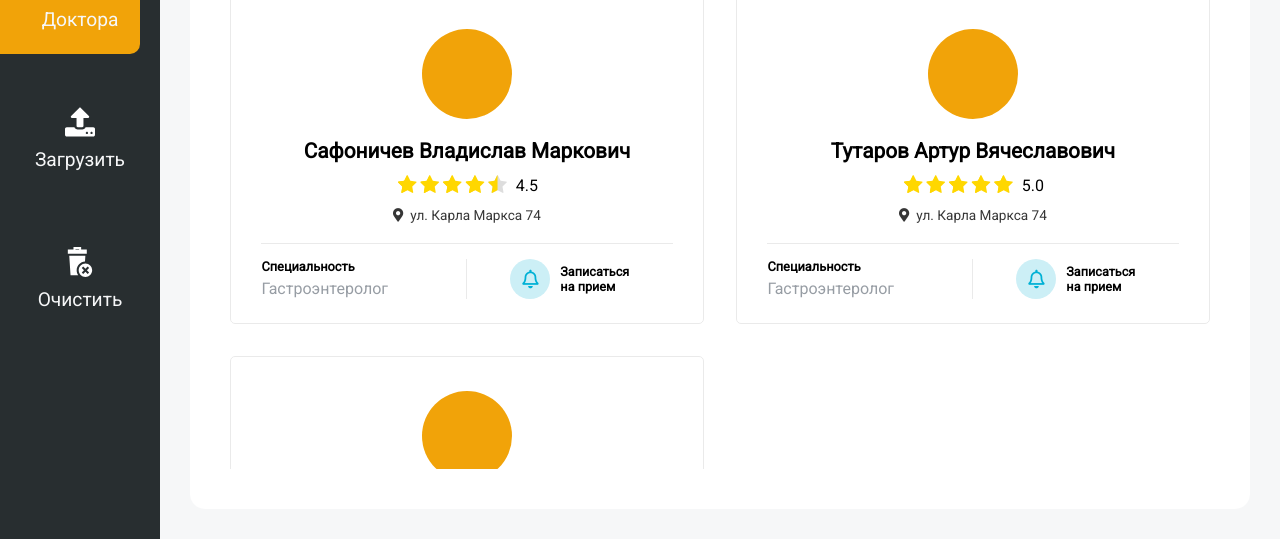
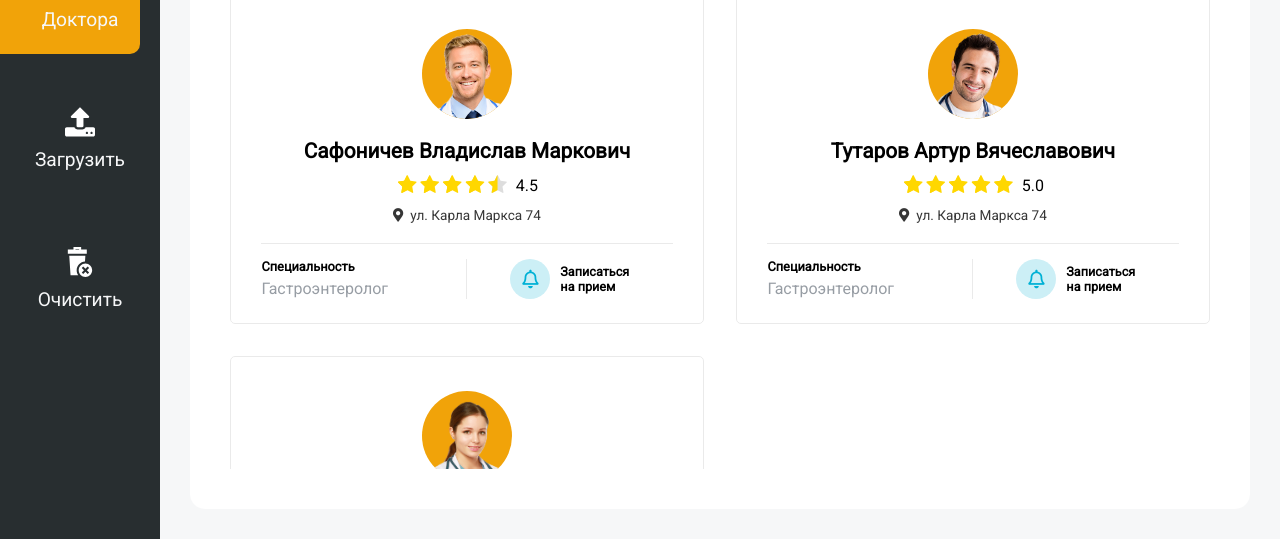
Before and after one commit to sviperm/doctors-list, a plain HTML site: page index.html in a window 1280 px wide. Shown: the part 261-800 px from the top of the page. Drawn offline with Linux system fonts and the light colour scheme.

Commit message:
Add avatars

```diff
--- a/index.html
+++ b/index.html
@@ -114,7 +114,7 @@
                     <div class="doctor-card">
                         <div class="doc-info">
                             <div class="fav-doc-btn"></div>
-                            <div class="doc-pic"></div>
+                            <img class="doc-pic" src="img/doc-avatar-vlad.png" alt="">
                             <div class="doc-full-name">Сафоничев Владислав Маркович</div>
                             <div class="doc-raiting">
                                 <fieldset class="rating">
@@ -168,7 +168,7 @@
                     <div class="doctor-card">
                         <div class="doc-info">
                             <div class="fav-doc-btn"></div>
-                            <div class="doc-pic"></div>
+                            <img class="doc-pic" src="img/doc-avatar-artur.png" alt="">
                             <div class="doc-full-name">Тутаров Артур Вячеславович</div>
                             <div class="doc-raiting">
                                 <fieldset class="rating">
@@ -222,7 +222,7 @@
                     <div class="doctor-card">
                         <div class="doc-info">
                             <div class="fav-doc-btn"></div>
-                            <div class="doc-pic"></div>
+                            <img class="doc-pic" src="img/doc-avatar-yana.png" alt="">
                             <div class="doc-full-name">Шамсутдинова Яна Маратовна</div>
                             <div class="doc-raiting">
                                 <fieldset class="rating">
```
Also changed, not shown: avatar.png (added), img/doc-avatar-artur.png (added), img/doc-avatar-vlad.png (added), img/doc-avatar-yana.png (added).
